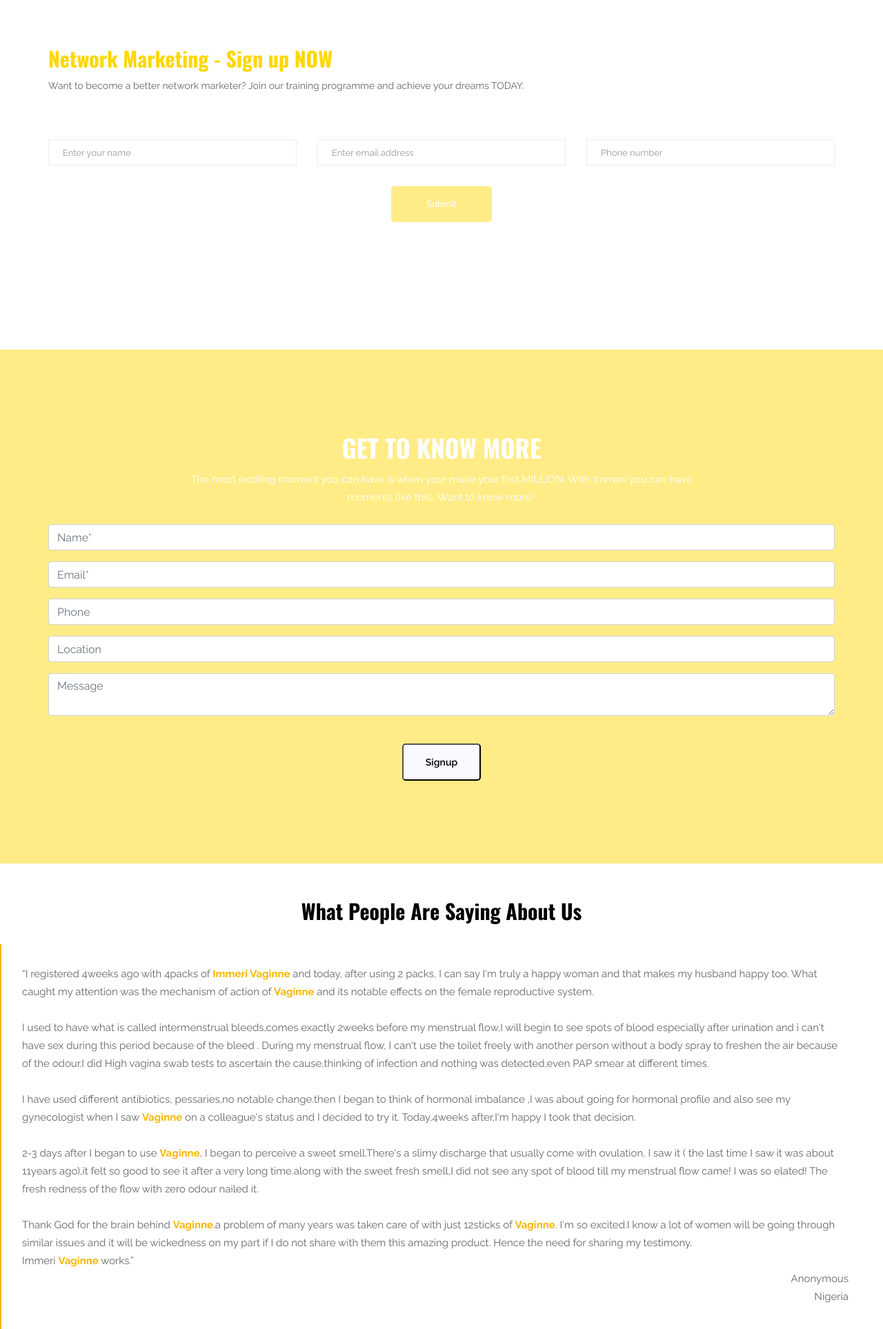
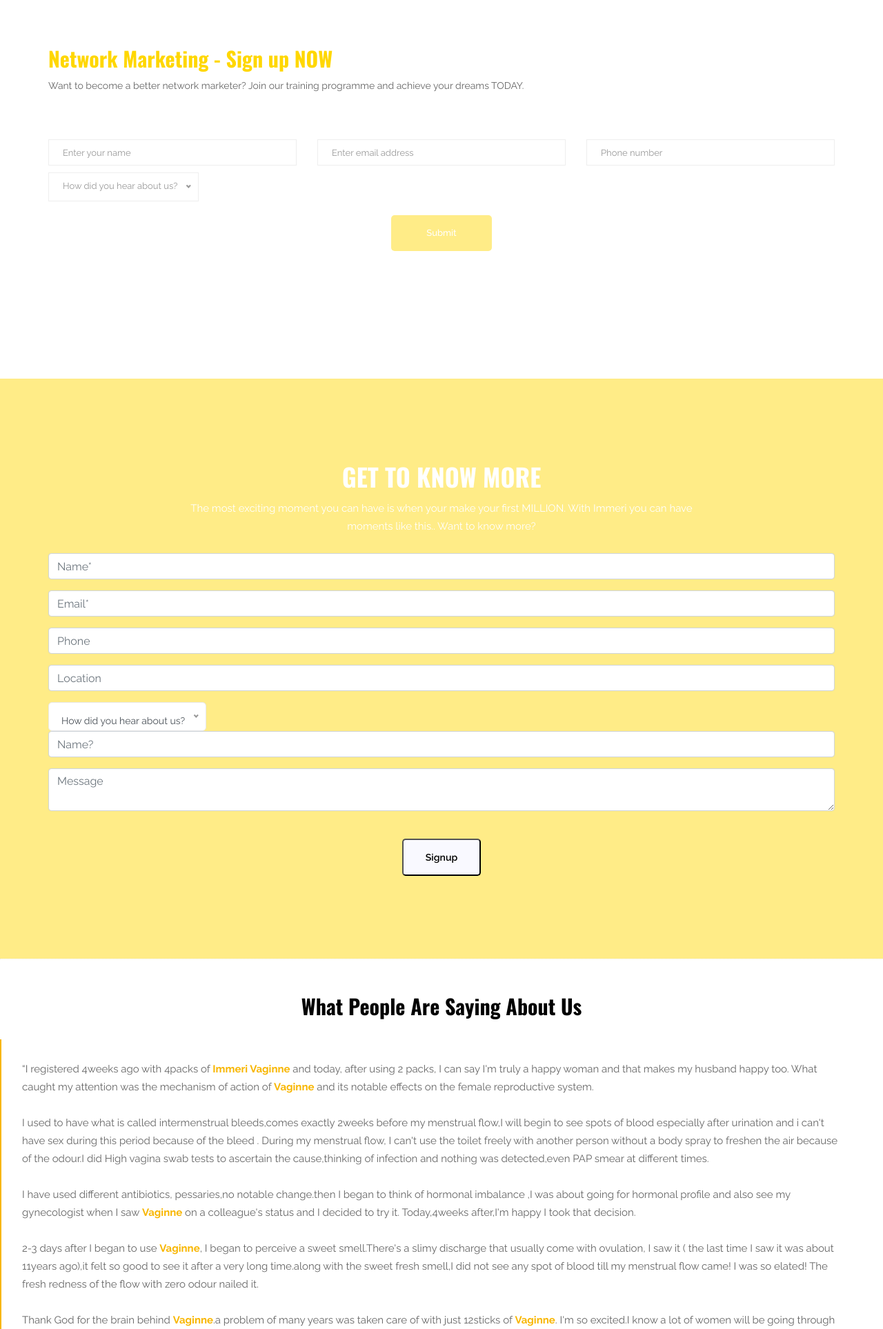
Before and after one commit to tkud04/7digitrevenue, a Laravel app: page /training in a window 1280 px wide. Shown: the part 520-2447 px from the top of the page at 69% size. Run offline with Laravel 8, Linux system fonts and the light colour scheme; settings files or empty folders that the repository lacks are supplied.

Commit message:
added hear about us in all forms

```diff
--- a/app/Helpers/Helper.php
+++ b/app/Helpers/Helper.php
@@ -231,8 +231,9 @@
 	function subscribeMLM($data)
 	{
 		$ret = "ok";
+		if(isset($data['hear-2'])) $h2 = $data['hear-2'];
 
-		$msg = "<h2 style='color: green;'>New user just signed up for training in Network marketing!</h2><p>Name: <b>".$data['name']."</b></p><br><p>Email: <b>".$data['email']."</b></p><br><p>Phone: <b>".$data['phone']."</b></p><br><br><small>7DigitRevenue Postman</small>";
+		$msg = "<h2 style='color: green;'>New user just signed up for training in Network marketing!</h2><p>Name: <b>".$data['name']."</b></p><p>Heard about 7DigitRevenue via: <b>".$data['hear']."</b></p><br><p>Friend's name/other media: <b>".$data['hear-2']."</b></p><br><p>Email: <b>".$data['email']."</b></p><br><p>Phone: <b>".$data['phone']."</b></p><br><br><small>7DigitRevenue Postman</small>";
 		           $dt = [
 		                    'sn' => "7DigitRevenue Postman",
 		                    'sa' => "7DigitRevenue",
@@ -250,8 +251,10 @@
 	function sendMessage($data)
 	{
 		$ret = "ok";
-
-		$msg = "<h2 style='color: green;'>You have a new message!</h2><p>Name: <b>".$data['name']."</b></p><p>Hear about 7DigitRevenue from: <b>".$data['hear']."</b></p><br><p>Email: <b>".$data['email']."</b></p><br><br><p>Message: <br><b>".$data['message']."</b></p><br><br><small>7DigitRevenue Postman</small>";
+		$h2 = "";
+		#dd($data);
+		if(isset($data['hear-2'])) $h2 = $data['hear-2'];
+		$msg = "<h2 style='color: green;'>You have a new message!</h2><p>Name: <b>".$data['name']."</b></p><p>Heard about 7DigitRevenue via: <b>".$data['hear']."</b></p><br><p>Friend's name/other media: <b>".$data['hear-2']."</b></p><br><p>Email: <b>".$data['email']."</b></p><br><br><p>Message: <br><b>".$data['message']."</b></p><br><br><small>7DigitRevenue Postman</small>";
 		           $dt = [
 		                    'sn' => "7DigitRevenue Postman",
 		                    'sa' => "7DigitRevenue",
@@ -276,8 +279,9 @@
 		$loc = "";
 		if(isset($data['message'])) $mesg = $data['message'];
 		if(isset($data['location'])) $loc = $data['location'];
+		if(isset($data['hear-2'])) $h2 = $data['hear-2'];
 
-		$msg = "<h2 style='color: green;'>New user just signed up!</h2><p>Name: <b>".$data['name']."</b></p><br><p>Email: <b>".$data['email']."</b></p><br><p>Phone: <b>".$data['phone']."</b></p><br><p>Email: <b>".$data['email']."</b></p><br><p>Location: <b>".$data['location']."</b></p><br><p>Message: <b>".$data['message']."</b></p><br><br><br><small>7DigitRevenue Postman</small>";
+		$msg = "<h2 style='color: green;'>New user just signed up!</h2><p>Name: <b>".$data['name']."</b></p><p>Heard about 7DigitRevenue via: <b>".$data['hear']."</b></p><br><p>Friend's name/other media: <b>".$data['hear-2']."</b></p><br><p>Email: <b>".$data['email']."</b></p><br><p>Phone: <b>".$data['phone']."</b></p><br><p>Email: <b>".$data['email']."</b></p><br><p>Location: <b>".$data['location']."</b></p><br><p>Message: <b>".$data['message']."</b></p><br><br><br><small>7DigitRevenue Postman</small>";
 		           $dt = [
 		                    'sn' => "7DigitRevenue Postman",
 		                    'sa' => "7DigitRevenue",
--- a/app/Http/Controllers/MainController.php
+++ b/app/Http/Controllers/MainController.php
@@ -124,6 +124,7 @@
 
 		  $validator = Validator::make($req, [
                              'name' => 'required',
+                             'hear' => 'required',
                              'email' => 'required|email',
                              'phone' => 'required|numeric'
          ]);
@@ -136,6 +137,10 @@
 
          else
          {
+			 if($req['hear'] == "none")
+			 {
+				$req['hear'] = "Not specified";
+			 }
 			 $ret = $this->helpers->subscribeMLM($req);
 			 $request->session()->flash("subscribe-mlm-status",$ret);
 			 return redirect()->intended('training');
@@ -189,7 +194,20 @@
 
          else
          {
-			 if($req['hear'] == "none") $req['hear'] = "Not specified";
+			 if($req['hear'] == "none")
+			 {
+				$req['hear'] = "Not specified";
+			 }
+			 else
+			 {
+				 if($req['hear'] == "other" || $req['hear'] == "friend")
+				 {
+					 if(isset($req['hear-2']))
+					 {
+
+					 }
+				 }
+			 }
 			 $ret = $this->helpers->sendMessage($req);
 			 $request->session()->flash("send-message-status",$ret);
 			 return redirect()->intended('contact');
@@ -212,6 +230,7 @@
 
 		  $validator = Validator::make($req, [
                              'name' => 'required',
+                             'hear' => 'required',
                              'email' => 'required|email',
                              'phone' => 'numeric'
          ]);
@@ -224,6 +243,10 @@
 
          else
          {
+			 if($req['hear'] == "none")
+			 {
+				$req['hear'] = "Not specified";
+			 }
 			 $ret = $this->helpers->signup($req);
 			 $request->session()->flash("signup-status",$ret);
 			 return redirect()->back();
--- a/resources/views/layout.blade.php
+++ b/resources/views/layout.blade.php
@@ -118,6 +118,18 @@
                        <div class="form-group">
                           <input name="location" class="form-control" placeholder="Location" onfocus="this.placeholder = ''" onblur="this.placeholder = 'Location'" type="text">
                        </div>
+					   <div class="form-group">
+                                    <select class="form-control" id="hear" name="hear" style="margin-bottom: 6px;">
+									   <option value="none">How did you hear about us?</option>
+									   <option value="facebook">Facebook</option>
+									   <option value="twitter">Twitter</option>
+									   <option value="instagram">Instagram</option>
+									   <option value="email">Email</option>
+									   <option value="friend">Friend</option>
+									   <option value="other">Other</option>
+									</select><br>
+									<input type="text" class="form-control" id="hear-2" name="hear-2" placeholder="Name?">
+                                </div>
                        <div class="input-group">
                           <textarea name="message" class="form-control" placeholder="Message" onfocus="this.placeholder = ''" onblur="this.placeholder = 'Mesaage '" ></textarea>
                        </div>
@@ -240,5 +252,20 @@
 		}
 		?>
         <script src="js/theme.js"></script>
+        <script>
+		 //Add Deal - size
+$('#hear-2').hide();
+$('#hear').change(function(e){
+	e.preventDefault();
+	let hear = $('#hear').val();
+
+	if(hear == "other" || hear == "friend"){
+		$('#hear-2').fadeIn();
+	}
+	else{
+		$('#hear-2').hide();
+	}
+});
+		</script>
     </body>
 </html>
--- a/resources/views/training.blade.php
+++ b/resources/views/training.blade.php
@@ -40,6 +40,20 @@
                                     <input type="text" class="form-control" id="phone" name="phone" placeholder="Phone number">
                                 </div>
                             </div>
+							<div class="col-md-12">
+                                <div class="form-group">
+                                    <select class="form-control" id="hear" name="hear" style="margin-bottom: 6px;">
+									   <option value="none">How did you hear about us?</option>
+									   <option value="facebook">Facebook</option>
+									   <option value="twitter">Twitter</option>
+									   <option value="instagram">Instagram</option>
+									   <option value="email">Email</option>
+									   <option value="friend">Friend</option>
+									   <option value="other">Other</option>
+									</select><br>
+									<input type="text" class="form-control" id="hear-2" name="hear-2" placeholder="Name?">
+                                </div>
+							</div>
                             <div class="col-md-12 text-center">
                                 <button type="submit" value="submit" class="btn submit_btn yellow">Submit</button>
                             </div>
```
Also changed, not shown: resources/views/contact.blade.php (+6 -4 lines).
